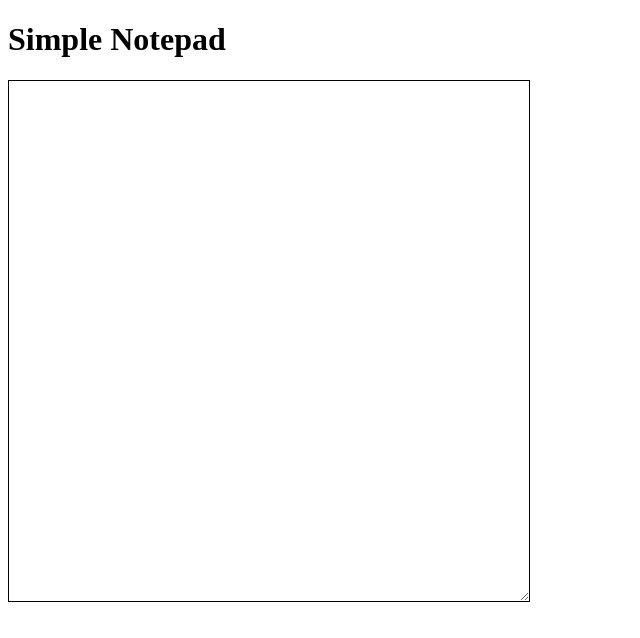
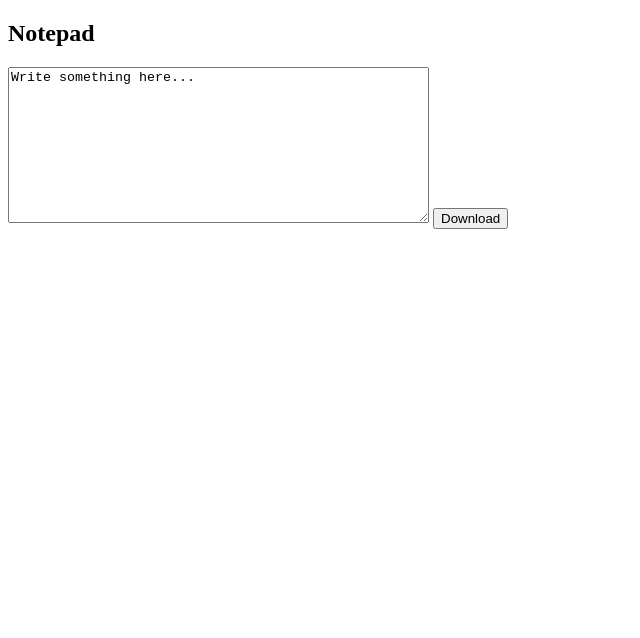
Before and after one commit to redwoodsteve/top-hatt.github.io, a plain HTML site: page index.html in a window 1280 px wide. Shown: the whole page, without its empty margins (0-640 px from the left). Drawn offline with Linux system fonts and the light colour scheme.

Commit message:
Update index.html

```diff
--- a/index.html
+++ b/index.html
@@ -1,18 +1,33 @@
 <!DOCTYPE html>
 <html>
 <head>
-    <title>Simple Notepad</title>
-    <style>
-        #notepad {
-            width: 500px;
-            height: 500px;
-            padding: 10px;
-            border: 1px solid black;
-        }
-    </style>
+    <title>Notepad</title>
 </head>
 <body>
-    <h1>Simple Notepad</h1>
-    <textarea id="notepad"></textarea>
+
+<h2>Notepad</h2>
+
+<textarea id="notepad" rows="10" cols="50">
+Write something here...
+</textarea>
+
+<button onclick="download()">Download</button>
+
+<script>
+function download() {
+    var text = document.getElementById("notepad").value;
+    var element = document.createElement('a');
+    element.setAttribute('href', 'data:text/plain;charset=utf-8,' + encodeURIComponent(text));
+    element.setAttribute('download', "notepad.txt");
+
+    element.style.display = 'none';
+    document.body.appendChild(element);
+
+    element.click();
+
+    document.body.removeChild(element);
+}
+</script>
+
 </body>
 </html>
```
